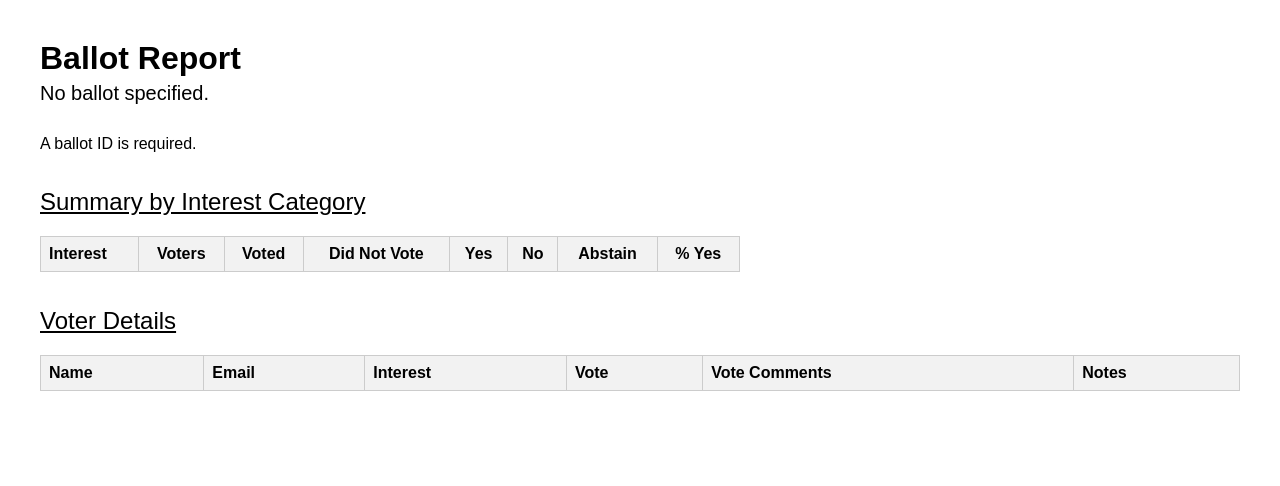
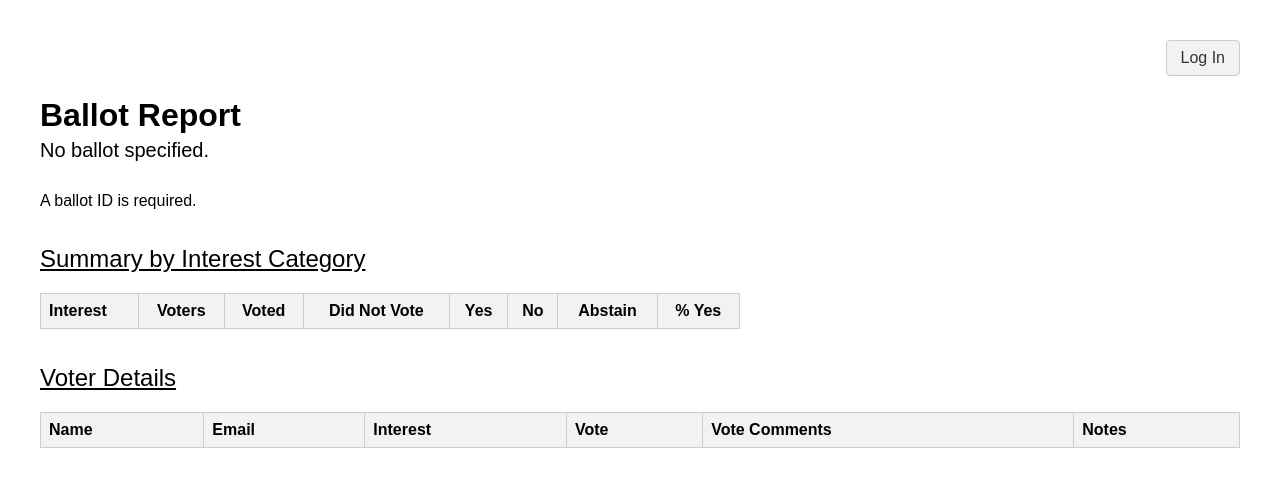
Before and after one commit to totesem/VotingForm, a website: page docs/report.html in a window 1280 px wide. Drawn offline with nearby package versions, Linux system fonts and the light colour scheme.

Commit message:
login option2

```diff
--- a/docs/report.html
+++ b/docs/report.html
@@ -10,6 +10,21 @@
     <script src="https://cdn.jsdelivr.net/npm/@supabase/supabase-js@2"></script>
 
     <style>
+
+        .top-bar {
+            display: flex;
+            justify-content: flex-end;
+            margin-bottom: 20px;
+        }
+
+        .login-button {
+            padding: 8px 14px;
+            text-decoration: none;
+            border: 1px solid #ccc;
+            border-radius: 4px;
+            background: #f2f2f2;
+            color: #333;
+        }
 
         body {
             font-family: Arial, sans-serif;
@@ -109,6 +124,12 @@
 
 <body>
 
+<div class="top-bar">
+    <a href="login.html" class="login-button">
+        Log In
+    </a>
+</div>
+
     <h1>Ballot Report</h1>
 
     <div id="ballotName">
```
Also changed, not shown: docs/login.html (added, +69 -0 lines).
